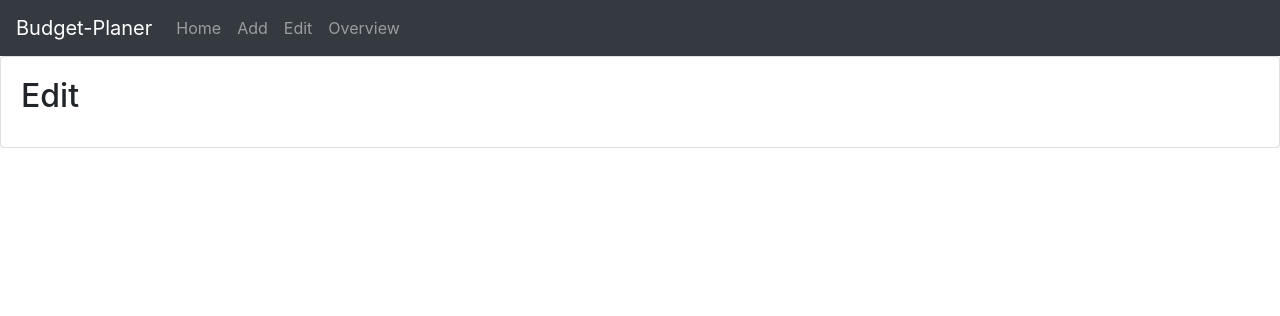
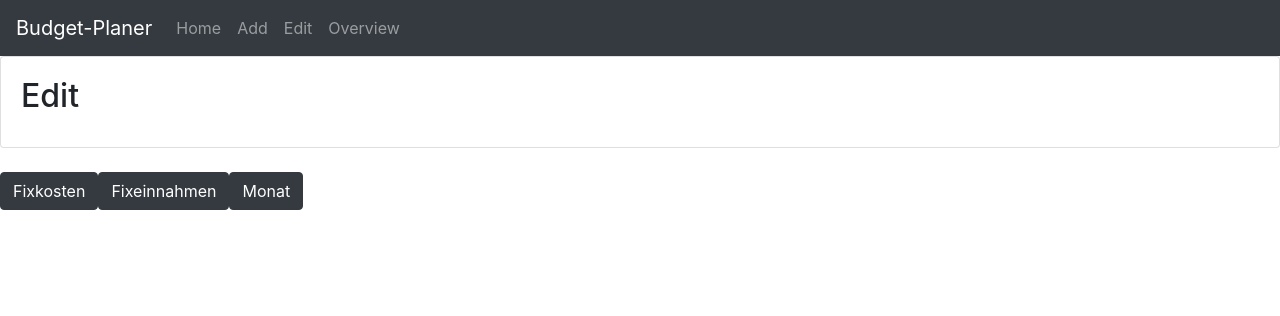
Before and after one commit to JessicaNigg/PROG2, a Flask app: page /edit in a window 1280 px wide. Shown: the top 316 px of the page. Run offline with Flask 2, Linux system fonts and the light colour scheme; some libraries are stand-ins or nearby versions.

Commit message:
main edit + fixkosten erstversion; fixed: index buttons

```diff
--- a/main.py
+++ b/main.py
@@ -21,6 +21,11 @@ def add():
 def edit_main():
 	return render_template("edit_main.html")
 
+#Edit_fixkosten-Seite
+@app.route('/edit/fixkosten')
+def edit_fixkosten():
+	return render_template("edit_fixkosten.html")
+
 #Overview-Seite
 @app.route('/overview')
 def overview():
--- a/templates/edit_main.html
+++ b/templates/edit_main.html
@@ -14,7 +14,18 @@
 
 <br>
 
-
+<!--Buttons als Auswahl-->
+<div class="btn-group" role="group" aria-label="Second group">
+    <div>
+        <a class="btn btn-dark btn-large" href="{{ url_for('edit_fixkosten') }}" role="button">Fixkosten</a>
+    </div>
+    <div>
+        <a class="btn btn-dark btn-large" href="#" role="button">Fixeinnahmen</a>
+    </div>
+    <div>
+        <a class="btn btn-dark btn-large" href="#" role="button">Monat</a>
+    </div>
+</div>
 
 </main>
 {% include "footer_template.html" %}
--- a/templates/index.html
+++ b/templates/index.html
@@ -21,7 +21,7 @@
 			<p class="card-text">Lege einen neuen Monat an.</p>
 		</div>
 		  <div class="card-footer">
-			<a href="add.html" class="btn btn-dark btn-sm">Go!</a>
+			<a href="{{ url_for('add') }}" class="btn btn-dark btn-sm">Go!</a>
 		  </div>
 		</div>
 		<div class="card">
@@ -30,7 +30,7 @@
 			<p class="card-text">Bearbeite einen bereits vorhandenen Monat oder die Fixeinnahmen/-kosten.</p>
 		</div>
 		  <div class="card-footer">
-			<a href="edit_main.html" class="btn btn-dark btn-sm">Go!</a>
+			<a href="{{ url_for('edit_main') }}" class="btn btn-dark btn-sm">Go!</a>
 		  </div>
 		</div>
 		<div class="card">
@@ -39,7 +39,7 @@
 			<p class="card-text">Übersicht über einen Monat inklusive Auswertung.</p>
 		</div>
 		  <div class="card-footer">
-			<a href="overview.html" class="btn btn-dark btn-sm">Go!</a>
+			<a href="{{ url_for('overview') }}" class="btn btn-dark btn-sm">Go!</a>
 		  </div>
 		</div>
 	  </div>
```
Also changed, not shown: templates/edit_fixkosten.html (added, +24 -0 lines).
